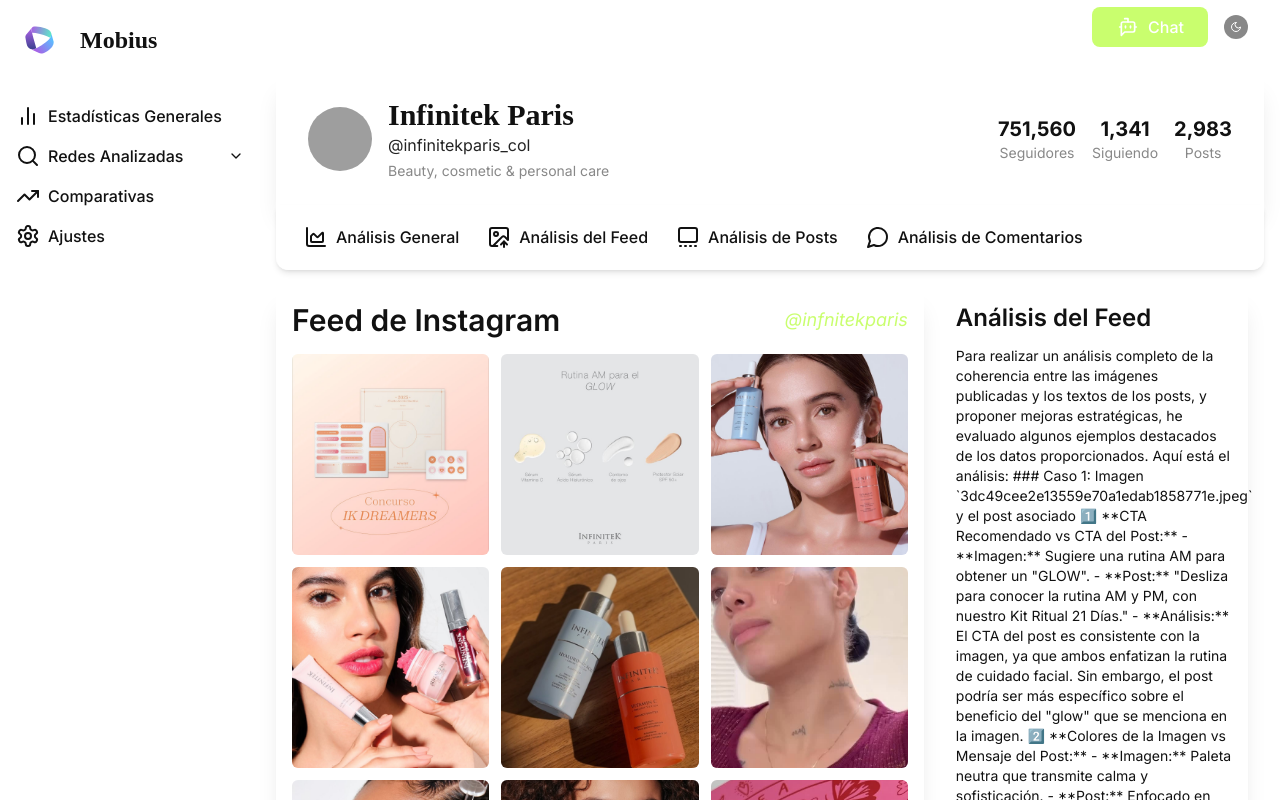
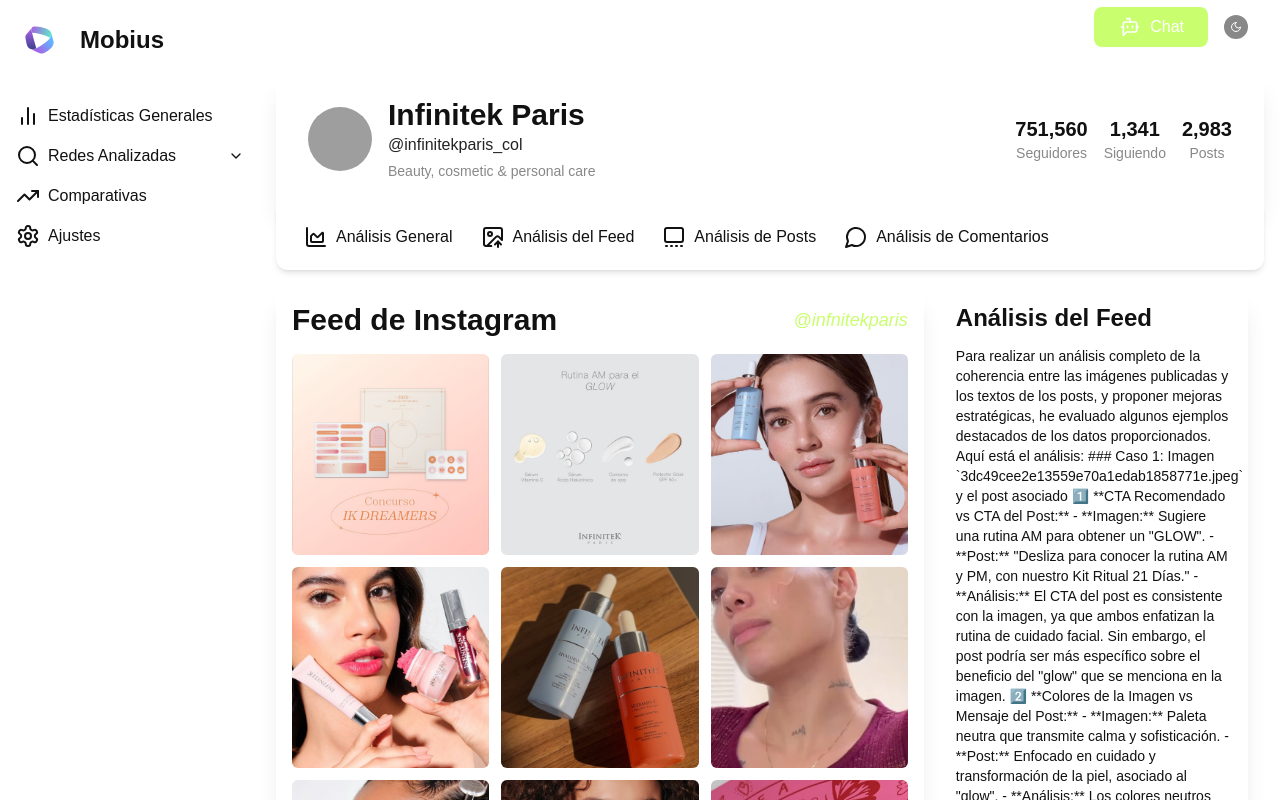
Before and after one commit to NicolasPerezM/NoitFront, an Astro site: page /feedAnalyzer in a window 1280 px wide. Built offline with nearby package versions, Linux system fonts and the light colour scheme; Astro itself is replaced by a stand-in of ours; grey boxes are pictures that could not be loaded.

Commit message:
agregue las fuentes, aqui no hay shadcn ui

```diff
--- a/package.json
+++ b/package.json
@@ -11,6 +11,11 @@
   },
   "dependencies": {
     "@astrojs/react": "^4.2.1",
+    "@fontsource-variable/inter": "^5.2.5",
+    "@fontsource-variable/orbitron": "^5.2.5",
+    "@fontsource-variable/sora": "^5.2.5",
+    "@fontsource-variable/syne": "^5.2.5",
+    "@fontsource/barlow": "^5.2.5",
     "@tailwindcss/vite": "^4.0.14",
     "@types/react": "^19.0.10",
     "@types/react-dom": "^19.0.4",
--- a/src/components/layout/Sidebar.jsx
+++ b/src/components/layout/Sidebar.jsx
@@ -63,7 +63,7 @@
               className="w-12"
               alt="Logo"
             />
-            <h2 className="text-2xl font-bold font-display">Mobius</h2>
+            <h2 className="text-2xl font-bold font-barlow">Mobius</h2>
           </div>
           {/* Lista de elementos del menú */}
           <ul className="flex-1 p-2 mt-4">
--- a/src/features/socialAnalysis/instagram/InstagramHeader.jsx
+++ b/src/features/socialAnalysis/instagram/InstagramHeader.jsx
@@ -18,7 +18,7 @@
             </div>
             <div>
               <div className="flex items-center gap-4">
-                <h1 className="text-3xl font-bold text-theme-darkest dark:text-theme-white font-display">{accountData.fullName}</h1>
+                <h1 className="text-3xl text-theme-darkest dark:text-theme-white font-sora font-bold">{accountData.fullName}</h1>
                 {accountData.verified && (
                   <span className="text-blue-500">
                     <svg xmlns="http://www.w3.org/2000/svg" viewBox="0 0 24 24" fill="currentColor" className="w-5 h-5">
--- a/src/layouts/DashboardLayout.astro
+++ b/src/layouts/DashboardLayout.astro
@@ -2,6 +2,21 @@
 import "../styles/global.css";
 import Sidebar from "../components/layout/Sidebar.jsx";
 import Topbar from "../components/layout/Topbar.jsx";
+import '@fontsource/barlow/400.css';
+import '@fontsource/barlow/500.css';
+import '@fontsource/barlow/700.css';
+import '@fontsource/barlow/900.css';
+// Supports weights 400-800
+import '@fontsource-variable/syne';
+
+// Supports weights 100-900
+import '@fontsource-variable/inter';
+
+// Supports weights 100-800
+import '@fontsource-variable/sora';
+
+// Supports weights 400-900
+import '@fontsource-variable/orbitron';
 ---
 
 <!doctype html>
@@ -10,14 +25,11 @@
     <meta charset="UTF-8" />
     <meta name="viewport" content="width=device-width, initial-scale=1.0" />
     <title>DashboardLayout</title>
-	<link rel="preconnect" href="https://fonts.googleapis.com">
-<link rel="preconnect" href="https://fonts.gstatic.com" crossorigin>
-<link href="https://fonts.googleapis.com/css2?family=Inter:ital,opsz,wght@0,14..32,100..900;1,14..32,100..900&family=Roboto:ital,wght@0,100;0,300;0,400;0,500;0,700;0,900;1,100;1,300;1,400;1,500;1,700;1,900&family=Sarala:wght@400;700&display=swap" rel="stylesheet">
   </head>
   <body>
     <div
       id="app"
-      class="relative h-screen bg-theme-white dark:bg-theme-darkest text-theme-darkest dark:text-theme-light font-[Inter]"
+      class="relative h-screen bg-theme-white dark:bg-theme-darkest text-theme-darkest dark:text-theme-light font-inter"
     >
       <header class="[grid-area:header]"><Topbar client:load /></header>
       <aside class="[grid-area:sidebar]">
--- a/src/styles/global.css
+++ b/src/styles/global.css
@@ -4,12 +4,6 @@
 
 @custom-variant dark (&:where(.dark, .dark *));
 
-@font-face {
-    font-family: 'Britanica';
-    src: url('/src/assets/fonts/Britanica-Heavy-Regular.ttf') format('ttf');
-    font-weight: 400;
-    font-style: normal;
-  }
 
 @theme {
     --color-theme-darkest: #111111;   /* Negro mate, el más oscuro */
@@ -23,5 +17,8 @@
     --color-theme-analogous-two:#e85818;
     --color-theme-split: /*#18e858*/ #9EE493;
     --color-theme-split-two: /*#18a8e8*/ #016FB9;
-    --font-display: "Britanica";
+    --font-sora: 'Sora Variable', sans-serif;
+    --font-syne: 'Syne Variable', sans-serif;
+    --font-orbitron: 'Orbitron Variable', sans-serif;
+    --font-inter: 'Inter Variable', sans-serif;
 }
```
Also changed, not shown: 1 other file.
